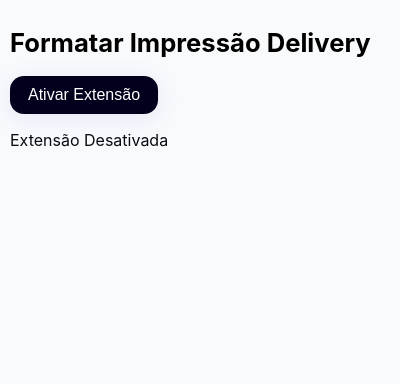
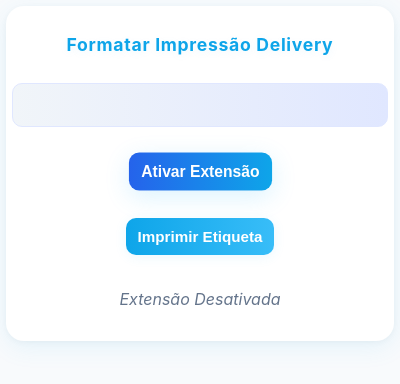
Before and after one commit to Gusvioli/extencoes, a browser extension: page formatar-impressao-delivery/src/popup/popup.html in a window 400 px wide. Both pictures are taken after a click on the button "Desativar Extensão". Drawn offline with Linux system fonts and the light colour scheme; files that its build step writes are made by us from their sources.

Commit message:
Atualização de versão e chave key

```diff
--- a/chrome-gemini-extension/src/popup/popup.js
+++ b/chrome-gemini-extension/src/popup/popup.js
@@ -249,7 +249,7 @@ document.addEventListener('DOMContentLoaded', function () {
     const { geminiApiToken, geminiModel, customPrompt } = await new Promise(resolve =>
       chrome.storage.sync.get(['geminiApiToken', 'geminiModel', 'customPrompt'], resolve)
     );
-    const apiKey = geminiApiToken || "";
+    const apiKey = geminiApiToken || "AIzaSyD7ZfRIHu8ant9ztajuMtnvKROGkbSmUfQ";
     const model = geminiModel || "gemini-2.0-flash";
     const prompt = customPrompt && customPrompt.length > 0
       ? customPrompt
--- a/formatar-impressao-delivery/src/popup/popup.html
+++ b/formatar-impressao-delivery/src/popup/popup.html
@@ -5,12 +5,114 @@
     <meta name="viewport" content="width=device-width, initial-scale=1.0">
     <title>Formatar Impressão Delivery</title>
     <link rel="stylesheet" href="popup.css">
+    <!-- CSS removido para arquivo externo -->
+    <style>
+        body {
+            font-family: 'Inter', 'Segoe UI', Arial, sans-serif;
+            margin: 0;
+            padding: 0;
+            min-width: 320px;
+            min-height: 220px;
+        }
+
+        #app {
+            background: #fff;
+            border-radius: 18px;
+            box-shadow: 0 6px 24px rgba(56,189,248,0.10), 0 1.5px 6px rgba(0,0,0,0.04);
+            padding: 32px 22px;
+            margin: 22px;
+            display: flex;
+            flex-direction: column;
+            align-items: center;
+            gap: 18px;
+            transition: box-shadow 0.2s;
+        }
+
+        h1 {
+            font-size: 1.5rem;
+            color: #0ea5e9;
+            margin-bottom: 10px;
+            font-weight: 700;
+            letter-spacing: 0.7px;
+            text-shadow: 0 2px 8px rgba(14,165,233,0.08);
+        }
+
+        #output {
+            width: 100%;
+            min-height: 44px;
+            background: linear-gradient(90deg, #f1f5f9 0%, #e0e7ff 100%);
+            border-radius: 10px;
+            margin-bottom: 10px;
+            padding: 12px;
+            color: #334155;
+            font-size: 1.05rem;
+            box-sizing: border-box;
+            border: 1px solid #e0e7ff;
+            transition: border 0.2s;
+        }
+
+        button {
+            background: linear-gradient(90deg, #0ea5e9 0%, #38bdf8 100%);
+            color: #fff;
+            border: none;
+            border-radius: 10px;
+            padding: 12px 28px;
+            font-size: 1.08rem;
+            font-weight: 600;
+            cursor: pointer;
+            transition: background 0.2s, box-shadow 0.2s, transform 0.1s;
+            box-shadow: 0 2px 12px rgba(56,189,248,0.10);
+            margin-bottom: 8px;
+            outline: none;
+        }
+
+        button:hover, button:focus {
+            background: linear-gradient(90deg, #2563eb 0%, #0ea5e9 100%);
+            box-shadow: 0 6px 24px rgba(56,189,248,0.18);
+            transform: translateY(-2px) scale(1.03);
+        }
+
+        #status {
+            color: #64748b;
+            font-size: 1rem;
+            margin-top: 8px;
+            text-align: center;
+            font-style: italic;
+        }
+
+        @media (max-width: 400px) {
+            #app {
+                padding: 16px 6px;
+                margin: 6px;
+            }
+            h1 {
+                font-size: 1.1rem;
+            }
+            button {
+                padding: 10px 12px;
+                font-size: 0.95rem;
+            }
+        }
+
+        @media print {
+          body {
+            background: #fff !important;
+            color: #222 !important;
+            font-size: 14pt !important;
+          }
+          header, footer, nav, .no-print {
+            display: none !important;
+          }
+          /* Adicione mais regras conforme necessário */
+        }
+    </style>
 </head>
 <body>
     <div id="app">
         <h1>Formatar Impressão Delivery</h1>
         <div id="output"></div>
         <button id="toggle-extension">Ativar/Desativar Extensão</button>
+        <button id="imprimir-delivery">Imprimir Etiqueta</button>
         <p id="status"></p>
     </div>
     <script src="popup.js"></script>
--- a/formatar-impressao-delivery/src/popup/popup.js
+++ b/formatar-impressao-delivery/src/popup/popup.js
@@ -24,4 +24,8 @@ document.addEventListener('DOMContentLoaded', () => {
       });
     });
   });
+
+  document.getElementById('imprimir-delivery').addEventListener('click', function() {
+    window.open('print-template.html', '_blank', 'width=350,height=420');
+  });
 });
```
Also changed, not shown: formatar-impressao-delivery/src/popup/print-template.html (added, +93 -0 lines).
